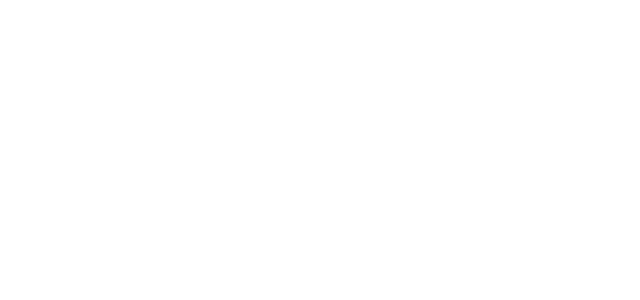
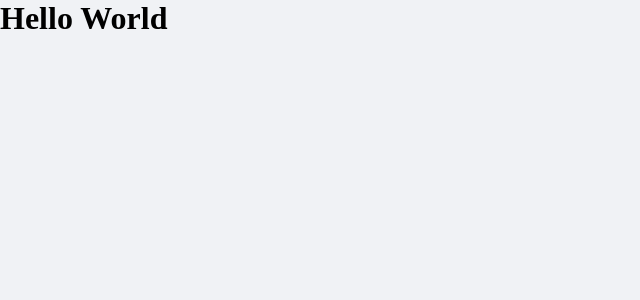
Before and after one commit to andre15ap/dtmoney, a React (Create React App) app: page / in a window 1280 px wide. Shown: the top 300 px of the page, without its empty margins (0-640 px from the left). Built offline with nearby package versions, Linux system fonts and the light colour scheme.

Commit message:
chore: add global styles

```diff
--- a/src/App.tsx
+++ b/src/App.tsx
@@ -1,5 +1,12 @@
+import { GlobalStyle } from './styles/global';
+
 function App() {
-  return <div />;
+  return (
+    <div>
+      <h1>Hello World</h1>
+      <GlobalStyle />
+    </div>
+  );
 }
 
 export { App };
--- /dev/null
+++ b/src/styles/colors.ts
@@ -0,0 +1,10 @@
+export const COLORS = {
+  BLUE: '#5429CC',
+  BLUE_LIGHT: '#6933ff',
+  GREEN: '#33CC95',
+  RED: '#E52E4D',
+  TITLE: '#363F5F',
+  TEXT: '#969CB2',
+  BACKGROUND: '#F0F2F5',
+  WHITE: '#FFFFFF',
+};
--- /dev/null
+++ b/src/styles/global.ts
@@ -0,0 +1,48 @@
+import { createGlobalStyle } from 'styled-components';
+
+import { COLORS } from './colors';
+
+export const GlobalStyle = createGlobalStyle`
+  :root {
+    --background: ${COLORS.BACKGROUND};
+    --shape: ${COLORS.WHITE};
+
+    --red: ${COLORS.RED};
+    --blue: ${COLORS.BLUE};
+    --blue-light: ${COLORS.BLUE_LIGHT};
+
+    --text-title: ${COLORS.TITLE};
+    --text-body: ${COLORS.TEXT};
+  }
+
+  * {
+    margin: 0;
+    padding: 0;
+    box-sizing: border-box;
+  }
+
+  html {
+    // font-size: 16px (desktop)
+    @media (max-width: 1080px) {
+      font-size: 93.75%; // 16*0.9375 = 15px
+    }
+
+    @media (max-width: 720px) {
+      font-size: 87.5%; // 16*0.875 = 14px
+    }
+  }
+
+  body {
+    background: var(--background);
+    -webkit-font-smoothing: antialiased;
+  }
+
+  button {
+    cursor: pointer;
+  }
+
+  [disabled] {
+    opacity: 0.6;
+    cursor: not-allowed;
+  }
+`;
```
